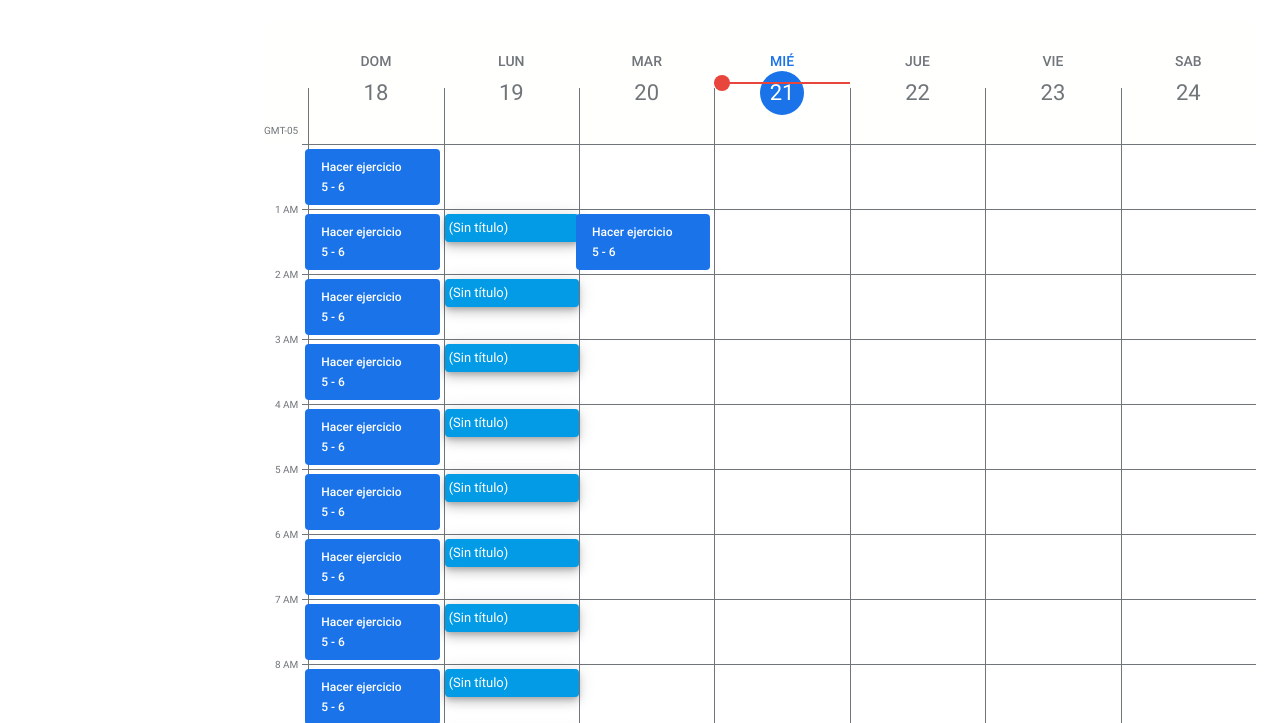
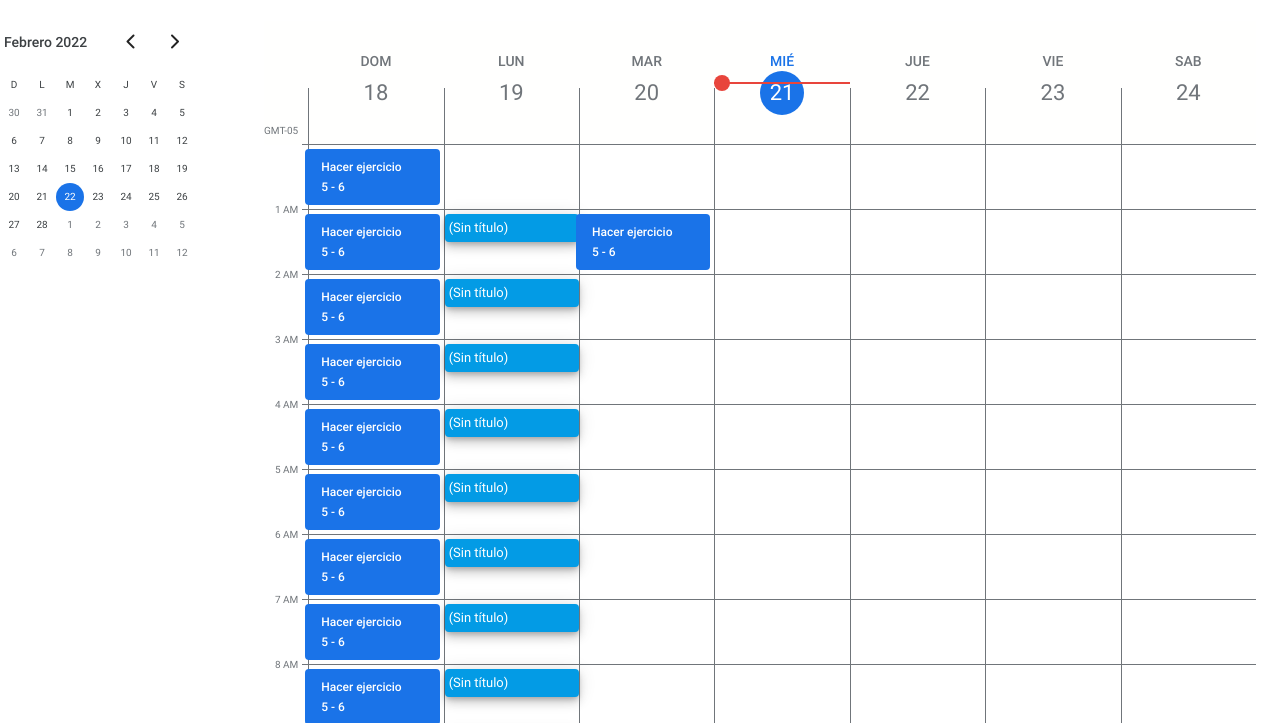
Before and after one commit to pandresvaldivia/Google-calendar, a website built with webpack: page public/index.html in a window 1280 px wide. Shown: the part 75-798 px from the top of the page. Built offline with nearby package versions, Linux system fonts and the light colour scheme; a web font is replaced by a local one.

Commit message:
Mini calendar component created

```diff
--- a/public/index.html
+++ b/public/index.html
@@ -146,7 +146,84 @@
 					</div>
 				</div>
 			</header>
-			<aside class="sidebar"></aside>
+			<aside class="sidebar">
+				<div class="miniCalendar" aria-label="Calendario de navegación">
+					<div class="miniCalendar-status">
+						<time class="miniCalendar-date" datetime="2022-02"
+							>Febrero 2022</time
+						>
+						<div class="miniCalendar-navigation">
+							<button
+								class="button is-compact"
+								aria-label="Mes anterior"
+								title="Mes anterior"
+							>
+								<i class="icon-chevron-left" aria-hidden="true"></i>
+							</button>
+							<button
+								class="button is-compact"
+								aria-label="Mes siguiente"
+								title="Mes siguiente"
+							>
+								<i class="icon-chevron-right" aria-hidden="true"></i>
+							</button>
+						</div>
+					</div>
+					<div class="miniCalendar-header">
+						<span class="miniCalendar-weekday">D</span>
+						<span class="miniCalendar-weekday">L</span>
+						<span class="miniCalendar-weekday">M</span>
+						<span class="miniCalendar-weekday">X</span>
+						<span class="miniCalendar-weekday">J</span>
+						<span class="miniCalendar-weekday">V</span>
+						<span class="miniCalendar-weekday">S</span>
+					</div>
+					<time class="miniCalendar-month" datetime="2021-02">
+						<time class="miniCalendar-day is-inactive">30</time>
+						<time class="miniCalendar-day is-inactive">31</time>
+						<time class="miniCalendar-day">1</time>
+						<time class="miniCalendar-day">2</time>
+						<time class="miniCalendar-day">3</time>
+						<time class="miniCalendar-day">4</time>
+						<time class="miniCalendar-day">5</time>
+						<time class="miniCalendar-day">6</time>
+						<time class="miniCalendar-day">7</time>
+						<time class="miniCalendar-day">8</time>
+						<time class="miniCalendar-day">9</time>
+						<time class="miniCalendar-day">10</time>
+						<time class="miniCalendar-day">11</time>
+						<time class="miniCalendar-day">12</time>
+						<time class="miniCalendar-day">13</time>
+						<time class="miniCalendar-day">14</time>
+						<time class="miniCalendar-day">15</time>
+						<time class="miniCalendar-day">16</time>
+						<time class="miniCalendar-day">17</time>
+						<time class="miniCalendar-day">18</time>
+						<time class="miniCalendar-day">19</time>
+						<time class="miniCalendar-day">20</time>
+						<time class="miniCalendar-day">21</time>
+						<time class="miniCalendar-day is-selected">22</time>
+						<time class="miniCalendar-day">23</time>
+						<time class="miniCalendar-day">24</time>
+						<time class="miniCalendar-day">25</time>
+						<time class="miniCalendar-day">26</time>
+						<time class="miniCalendar-day">27</time>
+						<time class="miniCalendar-day">28</time>
+						<time class="miniCalendar-day is-inactive">1</time>
+						<time class="miniCalendar-day is-inactive">2</time>
+						<time class="miniCalendar-day is-inactive">3</time>
+						<time class="miniCalendar-day is-inactive">4</time>
+						<time class="miniCalendar-day is-inactive">5</time>
+						<time class="miniCalendar-day is-inactive">6</time>
+						<time class="miniCalendar-day is-inactive">7</time>
+						<time class="miniCalendar-day is-inactive">8</time>
+						<time class="miniCalendar-day is-inactive">9</time>
+						<time class="miniCalendar-day is-inactive">10</time>
+						<time class="miniCalendar-day is-inactive">11</time>
+						<time class="miniCalendar-day is-inactive">12</time>
+					</time>
+				</div>
+			</aside>
 			<main class="calendar">
 				<div class="calendar-week">
 					<div class="timezoneCell">GMT-05</div>
--- a/src/js/index.js
+++ b/src/js/index.js
@@ -13,3 +13,4 @@ import '../styles/select.css';
 import '../styles/calendar-status.css';
 import '../styles/header.css';
 import '../styles/profile.css';
+import '../styles/mini-calendar.css';
--- /dev/null
+++ b/src/styles/mini-calendar.css
@@ -0,0 +1,64 @@
+.miniCalendar {
+	--cellSize: 1.75rem;
+	font: var(--body3-regular);
+	inline-size: 12.25rem;
+}
+
+.miniCalendar-header {
+	display: grid;
+	place-items: center;
+	grid-template-columns: repeat(7, var(--cellSize));
+	line-height: var(--cellSize);
+	margin-block-start: 0.5rem;
+}
+
+.miniCalendar-date {
+	font: var(--body1-medium);
+}
+
+.miniCalendar-status {
+	display: flex;
+	align-items: center;
+	justify-content: space-between;
+	padding-inline-start: 0.25rem;
+}
+
+.miniCalendar-month {
+	display: grid;
+	grid-template-columns: repeat(7, var(--cellSize));
+	grid-template-rows: repeat(6, var(--cellSize));
+}
+
+.miniCalendar-day {
+	display: grid;
+	place-content: center;
+	cursor: pointer;
+	padding: 0.25rem;
+	border-radius: 50%;
+	-webkit-border-radius: 50%;
+	-moz-border-radius: 50%;
+	-ms-border-radius: 50%;
+	-o-border-radius: 50%;
+	transition: background 100ms linear;
+	-webkit-transition: background 100ms linear;
+	-moz-transition: background 100ms linear;
+	-ms-transition: background 100ms linear;
+	-o-transition: background 100ms linear;
+}
+
+.miniCalendar-day:hover {
+	background: var(--gray10);
+}
+
+.miniCalendar-day.is-selected {
+	background: var(--blue10);
+	color: var(--white);
+}
+
+.miniCalendar-day.is-selected:hover {
+	background: var(--blue30);
+}
+
+.miniCalendar-day.is-inactive {
+	color: var(--gray20);
+}
```
